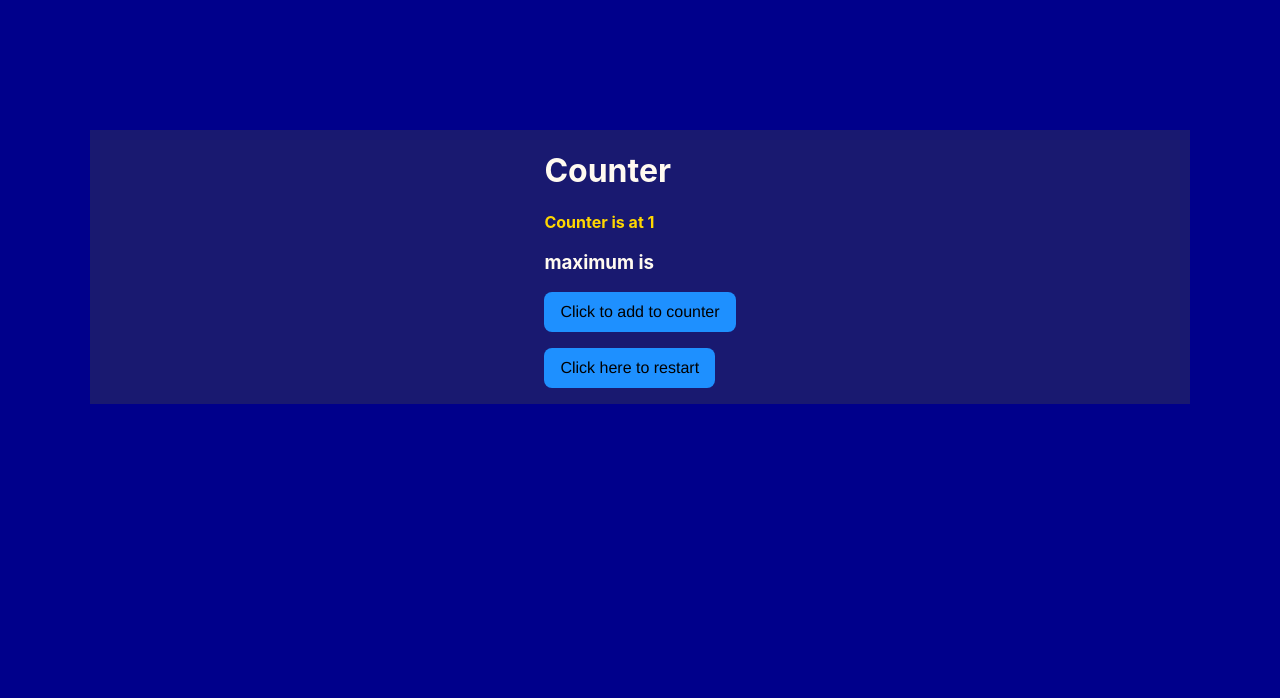
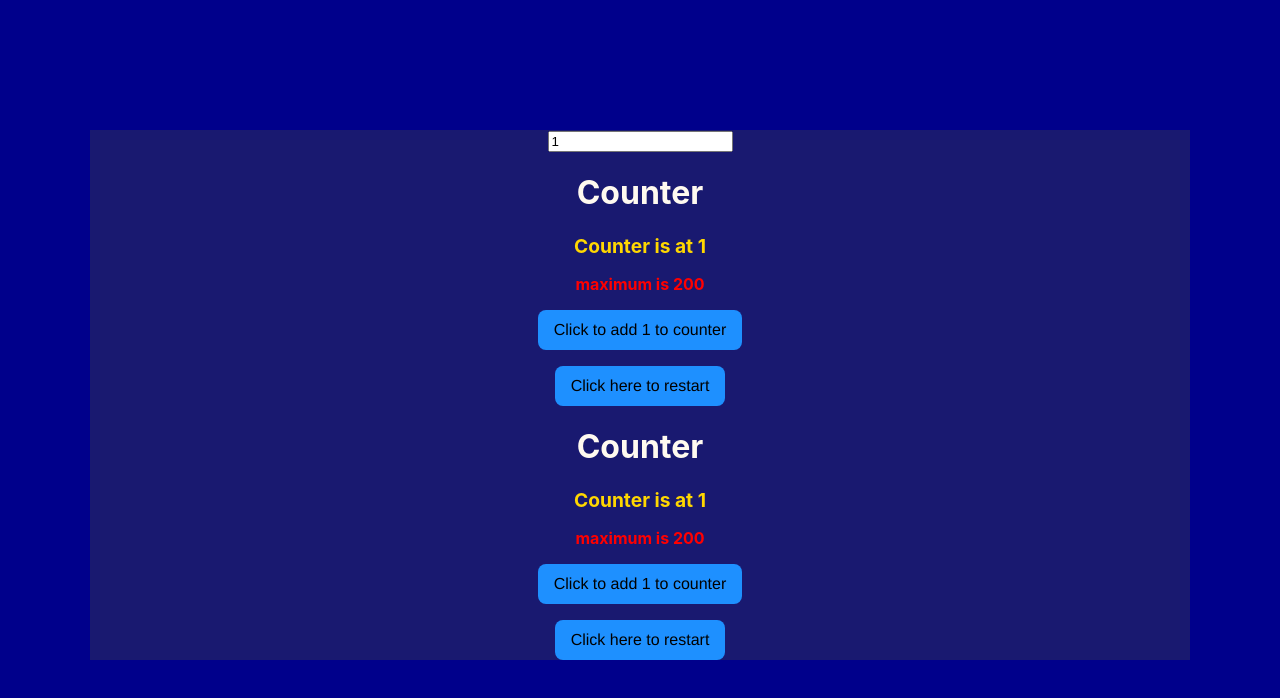
Before and after one commit to TheYuvCo/usestateyuval, a React (Create React App) app: page / in a window 1280 px wide. Shown: the top 698 px of the page. Built offline with nearby package versions, Linux system fonts and the light colour scheme.

Commit message:
exc_3_max_number

```diff
--- a/src/App.css
+++ b/src/App.css
@@ -1,10 +1,11 @@
 .App{
   margin-top: 130px;
+  margin-bottom: 150px;
   background-size: 'cover';
   background-repeat: 'no-repeat';
   background-color:midnightblue;
   width: 1100px;
-  display: flex;
+  text-align: center;
   justify-content: center;
   color:floralwhite;
 }
@@ -48,6 +49,11 @@ button {
   }
 
   h2{
-    font-size:medium;
+    font-size:larger;
     color: gold;
   }
+
+  h3{
+    color: red;
+    font-size: medium;
+  }
--- a/src/App.js
+++ b/src/App.js
@@ -1,10 +1,25 @@
 import './App.css';
 import Counter from './counter';
+import { useState } from 'react';
+
 
 function App() {
+
+  const [delta,setDelta] = useState(1)
+  const max = 200;
+
+
+  function handleDelta(event){
+    console.log(event);
+    setDelta(Number(event.target.value))
+  }
+
+
   return (
     <div className="App">
-      <Counter></Counter>
+      <input type = "number" value = {delta} onChange = {handleDelta}/>
+      <Counter  max = {max} delta = {delta}/>
+      <Counter  max = {max} delta = {delta}/>
     </div>
   );
 }
```
